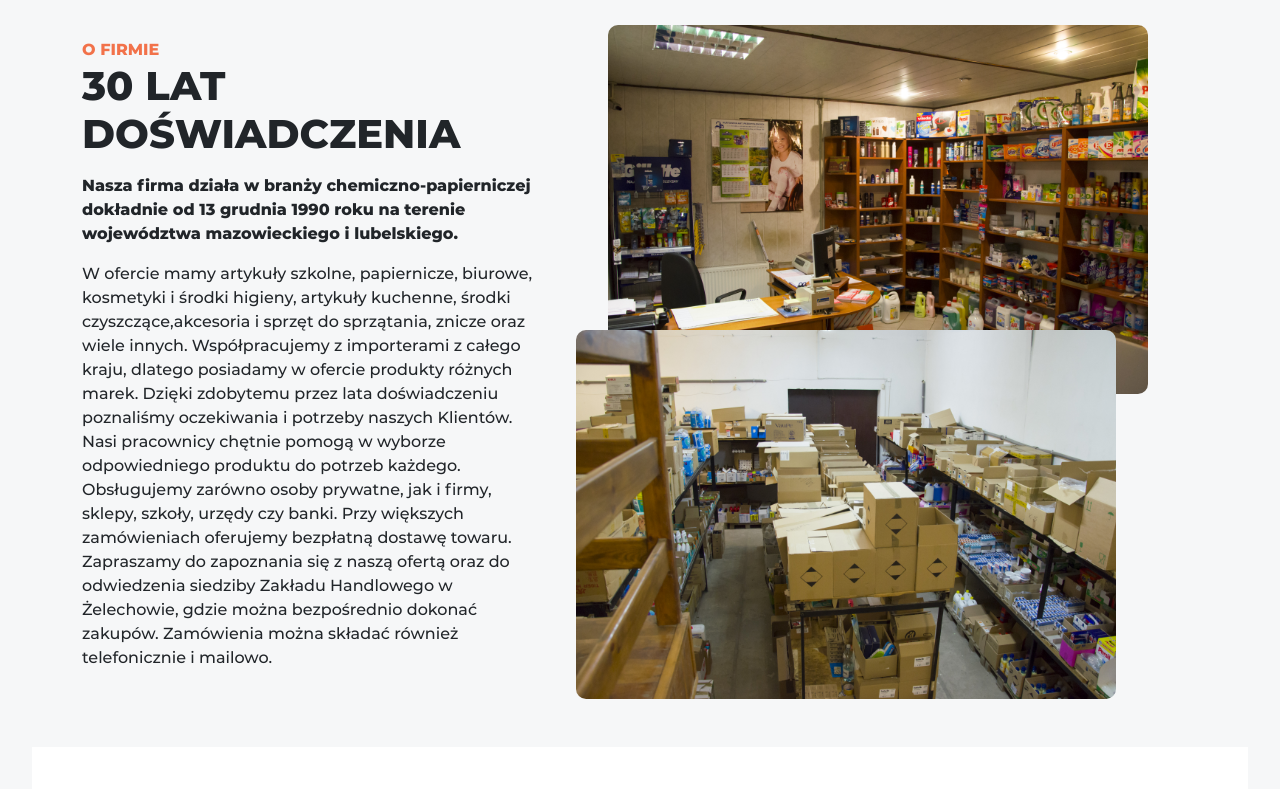
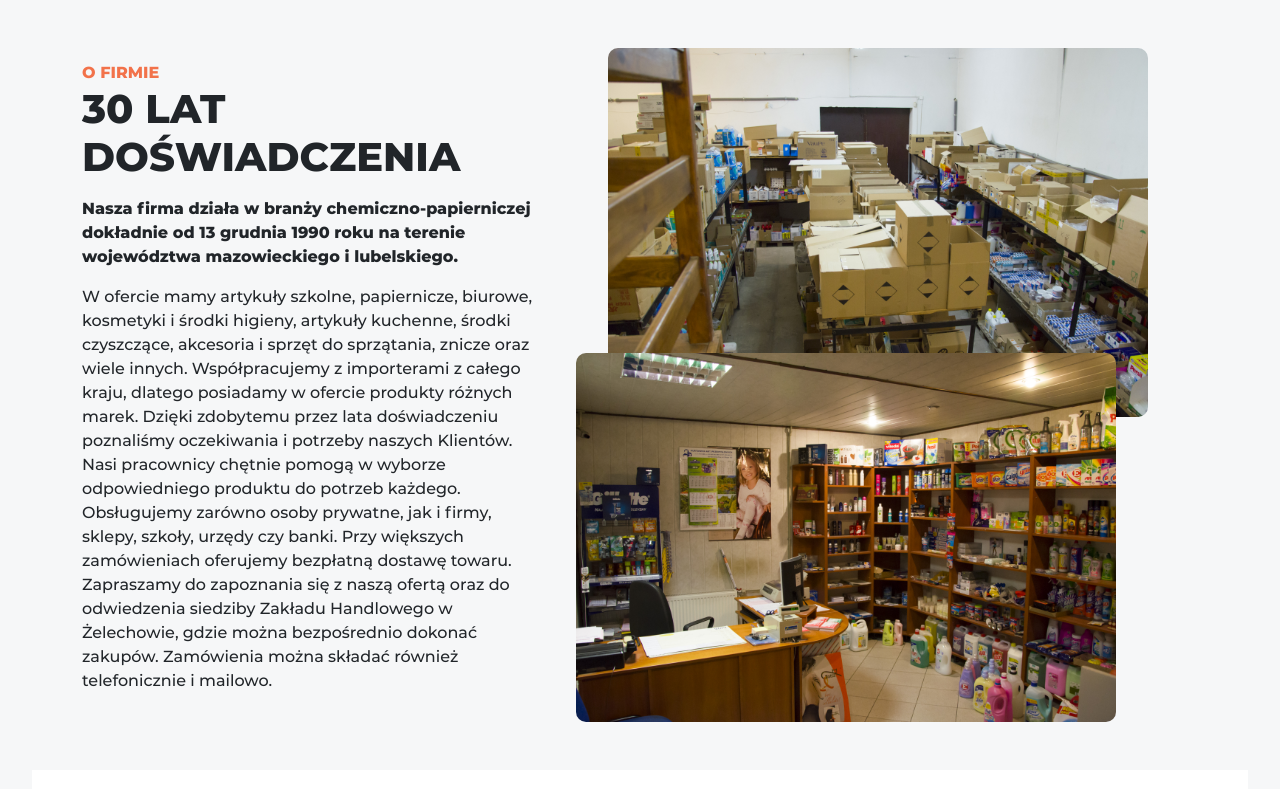
Before and after one commit to kusmierczykw/hurtowania-zelechow.netlify.com, a Gatsby site: page / in a window 1280 px wide. Shown: the part 775-1564 px from the top of the page. Built offline with nearby package versions, Linux system fonts and the light colour scheme; Gatsby itself is replaced by a stand-in of ours; a web font is replaced by a local one.

Commit message:
Poprawki na stronie.

```diff
--- a/src/content/comments.js
+++ b/src/content/comments.js
@@ -20,7 +20,7 @@ export const comments = [
         },
         {
             id: '57f2ecca-735a-4e18-8bd4-372062504a53',
-            content: 'Kiedyś robiąc zakupy zapomniałem wszystko zabrać i po 17 Pan Witek podrzucił mi towar do domu, a dodam, że trudno mi się poruszać. Jesteśmy z żoną za to wdzięczni temu Panu.',
+            content: 'Kiedyś robiąc zakupy zapomniałem wszystko zabrać i po 17 Pan Witek podrzucił mi towar do domu, a dodam, że trudno mi się poruszać.',
         },
         {
             id: '77547be0-d341-4f1c-a3ea-776502562c32',
@@ -30,7 +30,7 @@ export const comments = [
     [
         {
             id: 'd3167fe5-0cec-4d5d-9d3d-9e40f231f7ef',
-            content: 'Kiedyś uratowali mnie z kłopotu – wszystkie sklepy w mieście były już zamknięte, a ja zadzwoniłem i ten Pan późną porą sprzedał mi naczynia na przyjęcie weselne, a co jeszcze ważne poinformował mnie, że to co nie zostanie użyte możemy oddać. Szacunek dla tego Pana! Polecam to miejsce!',
+            content: 'Kiedyś uratowali mnie z kłopotu – wszystkie sklepy w mieście były już zamknięte, a ja zadzwoniłem i ten Pan późną porą sprzedał mi naczynia na przyjęcie weselne, a co jeszcze ważne poinformował mnie, że to co nie zostanie użyte możemy oddać. Polecam to miejsce!',
         },
         {
             id: 'b72607e9-6547-41a5-afd0-27486f218411',
@@ -44,11 +44,11 @@ export const comments = [
     [
         {
             id: '19d98bf0-a13b-438e-9064-cab8d8d39c0f',
-            content: 'Moja ulubiony punkt z chemią w okolicy, bardzo lubię robić tu zakupy. Jeśli nie mają czegoś na stanie, zamawiam, a chłopaki starają się jak najszybciej sprowadzić towar.',
+            content: 'Mój ulubiony punkt z chemią w okolicy, bardzo lubię robić tu zakupy. Jeśli nie mają czegoś na stanie, zamawiam, a chłopaki starają się jak najszybciej sprowadzić towar.',
         },
         {
             id: '23a098b8-e476-4dde-a762-1d43e47a2c9a',
-            content: 'Kiedyś córka kupiła nie to co chcieliśmy, więc na drugi dzień Pan Witold przyjął od nas towar i wydał to co nas interesowało.',
+            content: 'Kiedyś córka kupiła nie to co chcieliśmy, więc na drugi dzień Pan Witold przyjął od nas towar i wydał, to co nas interesowało.',
         },
         {
             id: '7c40448c-3be4-49e3-82d9-1da3bf37e465',
@@ -66,7 +66,7 @@ export const comments = [
         },
         {
             id: '0d206ff3-0004-42ee-a24b-4fba00b6a9eb',
-            content: 'Bardzo miła obsługa za każdym razem kiedy robię u nich zakupy.',
+            content: 'Bardzo miła obsługa za każdym razem, kiedy robię u nich zakupy.',
         }
     ],
     [
--- a/src/fragments/navbar-address.fragment.js
+++ b/src/fragments/navbar-address.fragment.js
@@ -12,7 +12,7 @@ export const NavbarAddress = () => {
                     <Icon name={GEO_PIN_LOCATION}/>
                 </div>
                 <div className={'navbar-address__location'}>
-                    Długa 105, <br/> 08-430 Żelechów
+                    ul. Długa 105, <br/> 08-430 Żelechów
                 </div>
             </div>
         </>
--- a/src/pages/index.js
+++ b/src/pages/index.js
@@ -18,7 +18,7 @@ const IndexPage = () => {
         <>
             <Helmet>
                 <meta charSet="utf-8"/>
-                <title>Witold Mucha | Sprzedaż hurtowa art. przemysłowych i chemii gospodarczej</title>
+                <title>Witold Mucha | Sprzedaż hurtowa i detaliczna art. przemysłowych i chemii gospodarczej</title>
                 <link rel="icon" type="image/x-icon" href={'/favicon.ico'}/>
                 <link rel="shortcut icon" type="image/x-icon" href={'/favicon.ico'}/>
             </Helmet>
--- a/src/sections/about-company-section.fragment.js
+++ b/src/sections/about-company-section.fragment.js
@@ -18,7 +18,7 @@ export const AboutCompanySection = () => {
 
                 <p className={'text-justify'}>
                     W ofercie mamy artykuły szkolne, papiernicze, biurowe, kosmetyki i środki higieny,
-                    artykuły kuchenne, środki czyszczące,akcesoria i sprzęt do sprzątania, znicze oraz wiele
+                    artykuły kuchenne, środki czyszczące, akcesoria i sprzęt do sprzątania, znicze oraz wiele
                     innych. Współpracujemy z importerami z całego kraju, dlatego posiadamy w ofercie
                     produkty różnych marek. Dzięki zdobytemu przez lata doświadczeniu poznaliśmy oczekiwania
                     i potrzeby naszych Klientów. Nasi pracownicy chętnie pomogą w wyborze odpowiedniego
@@ -32,13 +32,13 @@ export const AboutCompanySection = () => {
 
             <div className={'col-lg-7 py-lg-5 text-center'}>
                 <img
+                    src={Hurtownia}
+                    alt={'Nasza hurtownia'}
+                    className={'img-fluid'}/>
+
+                <img
                     src={Biuro}
                     alt={'Nasze biuro'}
-                    className={'img-fluid'}
-                />
-                <img
-                    src={Hurtownia}
-                    alt={'Nasza hurtownia'}
                     className={'img-fluid'}
                     style={{marginLeft: '-4rem', marginTop: '-4rem'}}/>
             </div>
--- a/src/sections/companies-section.fragment.js
+++ b/src/sections/companies-section.fragment.js
@@ -5,7 +5,7 @@ export const CompaniesSection = ({companies}) => {
     return (
         <div className={'row align-items-center py-3'}>
             <div className={'fw-bold col-lg-auto py-3'}>
-                Sprzedajemy <br/> artykuły takich firm:
+                Sprzedajemy <br/> artykuły takich firm, jak np.:
             </div>
 
             <div className={'col-lg'}>
--- a/src/sections/main-section.fragment.js
+++ b/src/sections/main-section.fragment.js
@@ -7,7 +7,7 @@ export const MainSection = () => {
         <div className={'row align-items-center'}>
             <div className={'col-lg-5 py-5'}>
                 <div className={'display-6 text-uppercase fw-lighter'}>
-                    Sprzedaż hurtowa
+                    Sprzedaż hurtowa i detaliczna
                 </div>
 
                 <div className={'display-6 text-uppercase fw-bold'}>
```
